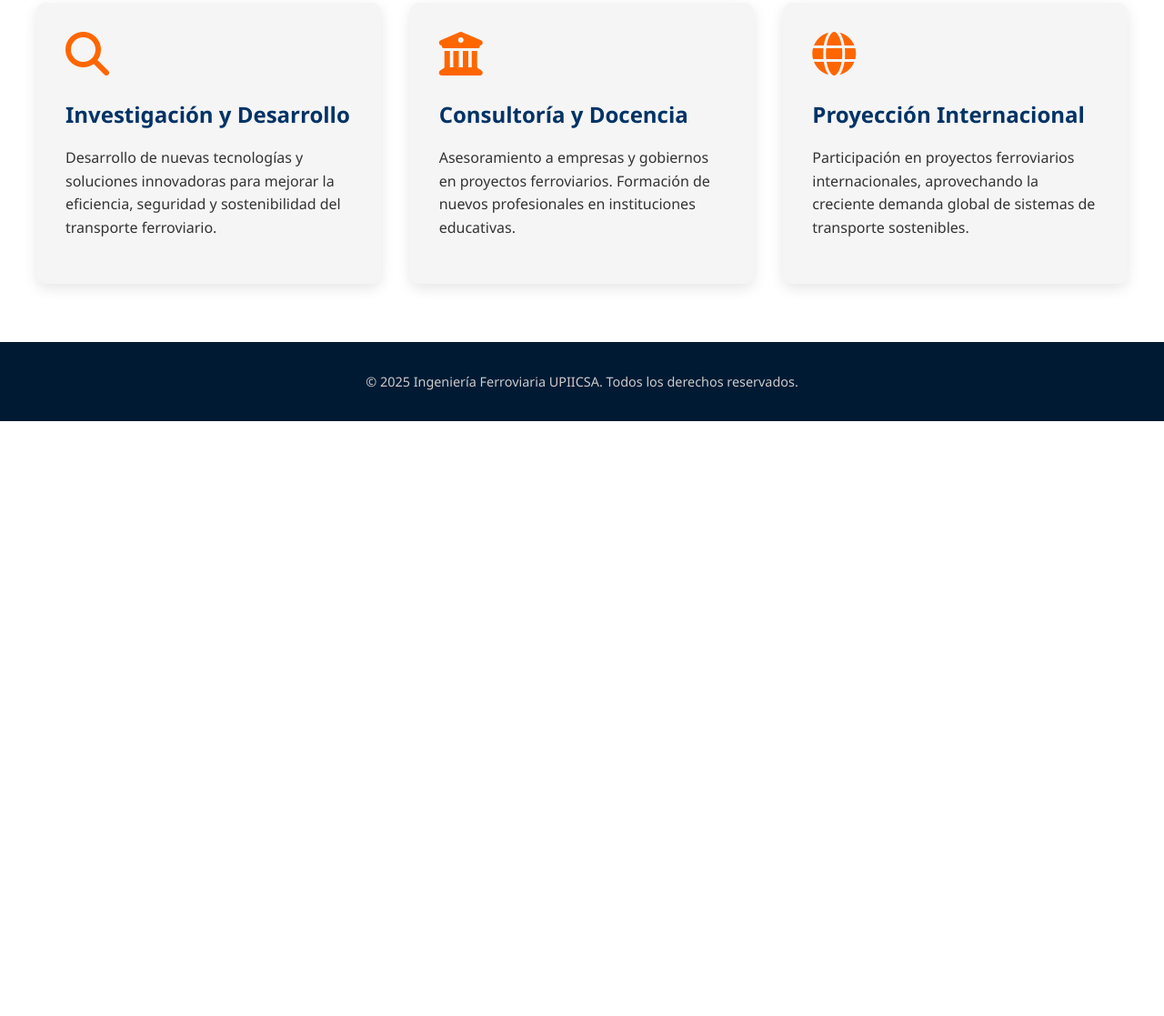
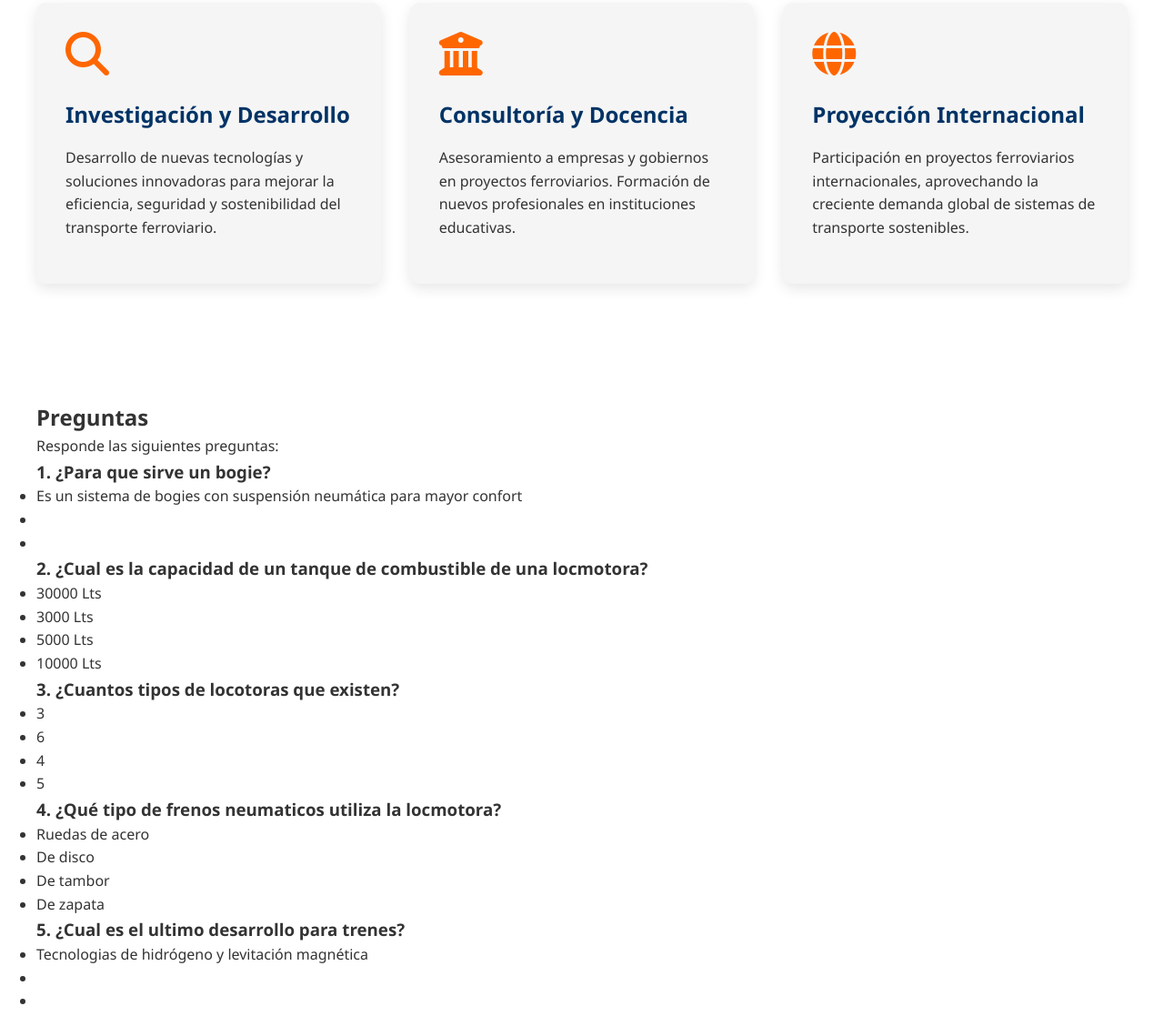
Before and after one commit to Doblador64/DPSI-, a website built with Vite: page index.html in a window 1280 px wide. Shown: the part 4530-5647 px from the top of the page at 91% size. Before the commit the page ends 4993 px from the top, so only its background shows below. Built offline with nearby package versions, Linux system fonts and the light colour scheme; files whose address does not match are found by name.

Commit message:
Preguntas para los usuarios

```diff
--- a/index.html
+++ b/index.html
@@ -11,6 +11,7 @@
     <link rel="stylesheet" href="https://cdnjs.cloudflare.com/ajax/libs/font-awesome/6.4.0/css/all.min.css">
     <link rel="shortcut icon" href="/Img/subway.ico" type="image/x-icon">
     <script src="https://unpkg.com/scrollreveal"></script>
+    <script src="./src/test.js" type="module"></script>
 
 </head>
 
@@ -367,19 +368,16 @@
         </div>
     </section>
 
-
+    <!-- Contenedor para mostrar preguntas dinámicamente -->
+    <section class="questions" id="questions">
+        <div id="question-container" class="container">
+            <h2>Preguntas</h2>
+            <p>Responde las siguientes preguntas:</p>
+        </div>
+    </section>
 
     <footer>
         <div class="footer-content">
-            <!-- <ul class="footer-links">
-                Enlaces simplificados según lo solicitado
-            </ul> -->
-            <!-- <ul class="social-links">
-                <li><a href="#"><i class="fab fa-facebook"></i></a></li>
-                <li><a href="#"><i class="fab fa-twitter"></i></a></li>
-                <li><a href="#"><i class="fab fa-instagram"></i></a></li>
-                <li><a href="#"><i class="fab fa-youtube"></i></a></li>
-            </ul> -->
             <p class="copyright">&copy; 2025 Ingeniería Ferroviaria UPIICSA. Todos los derechos reservados.</p>
         </div>
     </footer>
@@ -447,8 +445,6 @@
             });
         });
 
-        // Formulario de contacto - eliminado según lo solicitado
-
         // Código para el modelo 3D de la locomotora usando THREE.js
         // Nota: Este es un placeholder para cuando implementes Three.js
         function initLocomotive3D() {
@@ -461,10 +457,6 @@
                 '</div>';
         }
 
-        // Inicializar modelo 3D cuando el DOM esté listo
-        document.addEventListener('DOMContentLoaded', function () {
-            initLocomotive3D();
-        });
     </script>
 </body>
 
--- /dev/null
+++ b/src/test.js
@@ -0,0 +1,67 @@
+const questions = [
+  {
+    question: "¿Para que sirve un bogie?",
+    options: [
+      "Es un sistema de bogies con suspensión neumática para mayor confort",
+      "",
+      "",
+    ],
+    correctAnswer:
+      "Es un sistema de bogies con suspensión neumática para mayor confort",
+  },
+  {
+    question:
+      "¿Cual es la capacidad de un tanque de combustible de una locmotora?",
+    options: ["30000 Lts", "3000 Lts", "5000 Lts", "10000 Lts"],
+    correctAnswer: "5000 Lts",
+  },
+  {
+    question: "¿Cuantos tipos de locotoras que existen?",
+    options: ["3", "6", "4", "5"],
+    correctAnswer: "4",
+  },
+  {
+    question: "¿Qué tipo de frenos neumaticos utiliza la locmotora?",
+    options: ["Ruedas de acero", "De disco", "De tambor", "De zapata"],
+    correctAnswer: "De disco",
+  },
+  {
+    question: "¿Cual es el ultimo desarrollo para trenes?",
+    options: ["Tecnologias de hidrógeno y levitación magnética", "", ""],
+    correctAnswer: "Tecnologias de hidrógeno y levitación magnética",
+  },
+];
+
+// Función para validar respuestas
+function validateAnswers(userAnswers) {
+  let score = 0;
+  questions.forEach((q, index) => {
+    if (userAnswers[index] === q.correctAnswer) {
+      score++;
+    }
+  });
+  return score;
+}
+
+// Exportamos las preguntas y la función
+export { questions, validateAnswers };
+
+// Seleccionar el contenedor donde se mostrarán las preguntas
+const questionContainer = document.getElementById("question-container");
+
+// Renderizar preguntas en el contenedor
+questions.forEach((q, index) => {
+  const questionElement = document.createElement("div");
+  questionElement.classList.add("question");
+  questionElement.innerHTML = `<h3>${index + 1}. ${q.question}</h3>`;
+
+  const optionsElement = document.createElement("ul");
+  q.options.forEach((option) => {
+    const optionItem = document.createElement("li");
+    optionItem.textContent = option;
+    optionsElement.appendChild(optionItem);
+  });
+
+  questionElement.appendChild(optionsElement);
+  questionContainer.appendChild(questionElement);
+});
```
Also changed, not shown: model.html (+3 -1 lines).
